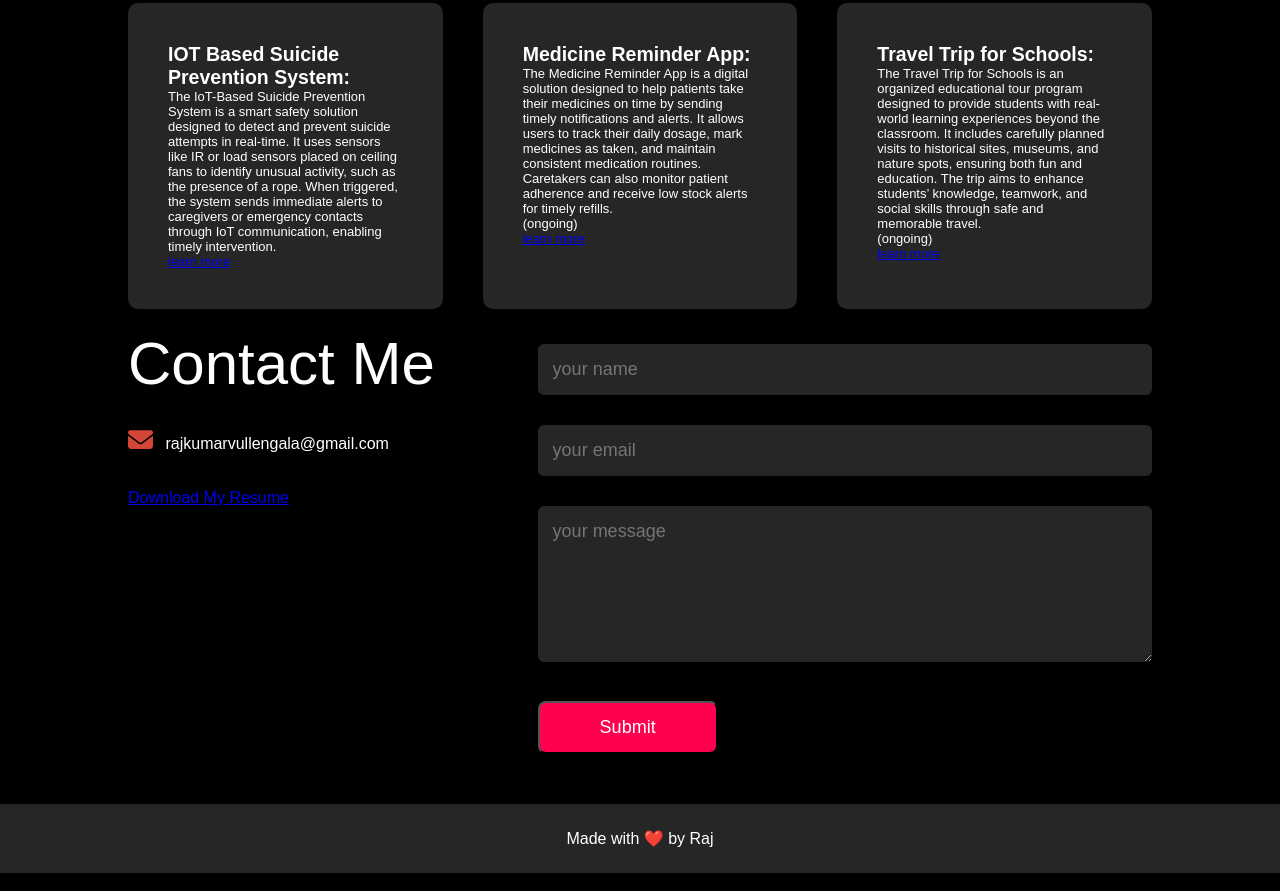
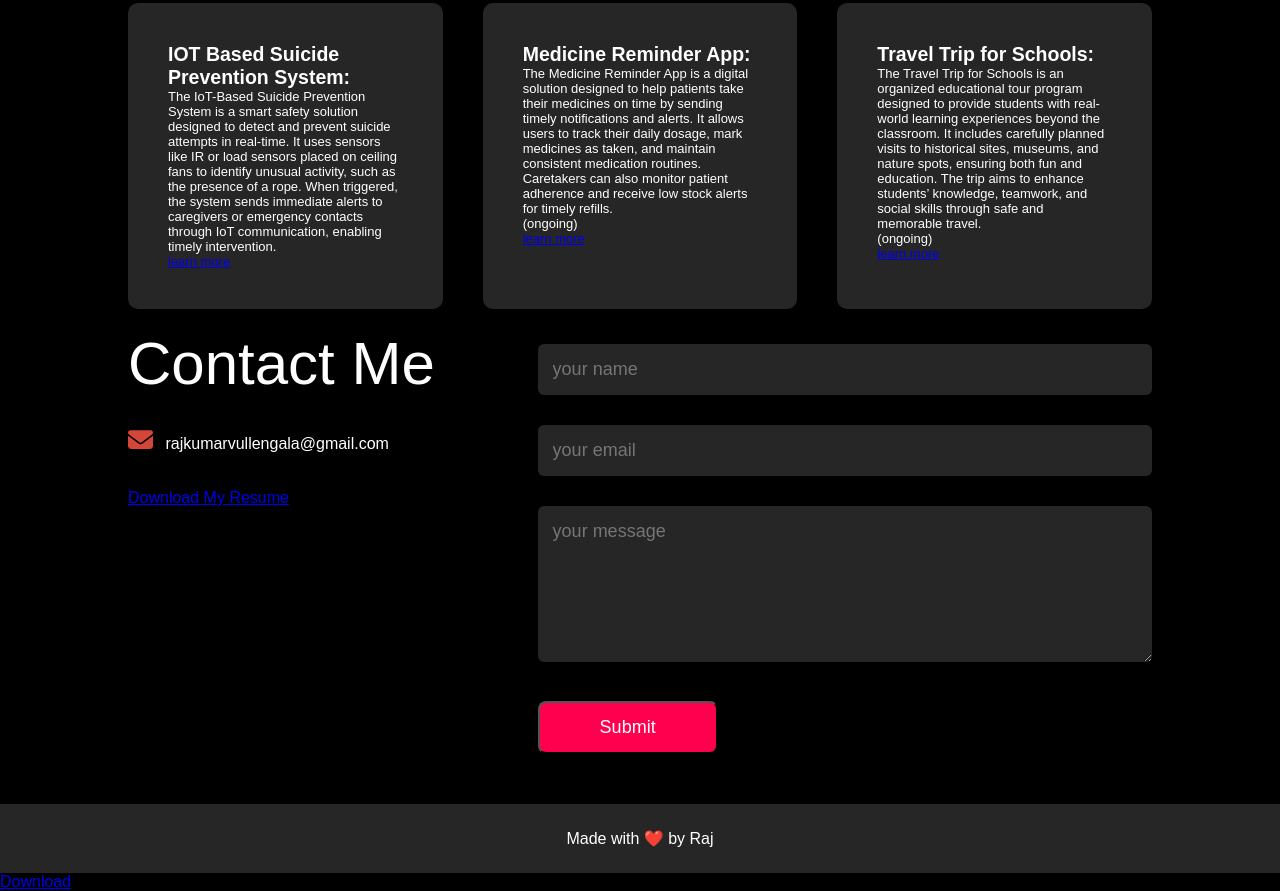
Before and after one commit to rajkumarv07/portfolio-wedsite, a plain HTML site: page index.html in a window 1280 px wide. Shown: the part 2764-3655 px from the top of the page. Drawn offline with Linux system fonts and the light colour scheme.

Commit message:
Trigger GitHub Pages update

```diff
--- a/index.html
+++ b/index.html
@@ -169,6 +169,20 @@
         .catch(error => console.error('Error!', error.message))
     })
   </script>
+  <a href="RajkumarResume.pdf" onclick="forceDownload(this)">Download</a>
+
+  <script>
+  function forceDownload(link) {
+    const url = link.getAttribute("href");
+    const anchor = document.createElement("a");
+    anchor.href = url;
+    anchor.download = url.split('/').pop();
+    document.body.appendChild(anchor);
+    anchor.click();
+    document.body.removeChild(anchor);
+  }
+  </script>
+
 
 
 </body>
```
